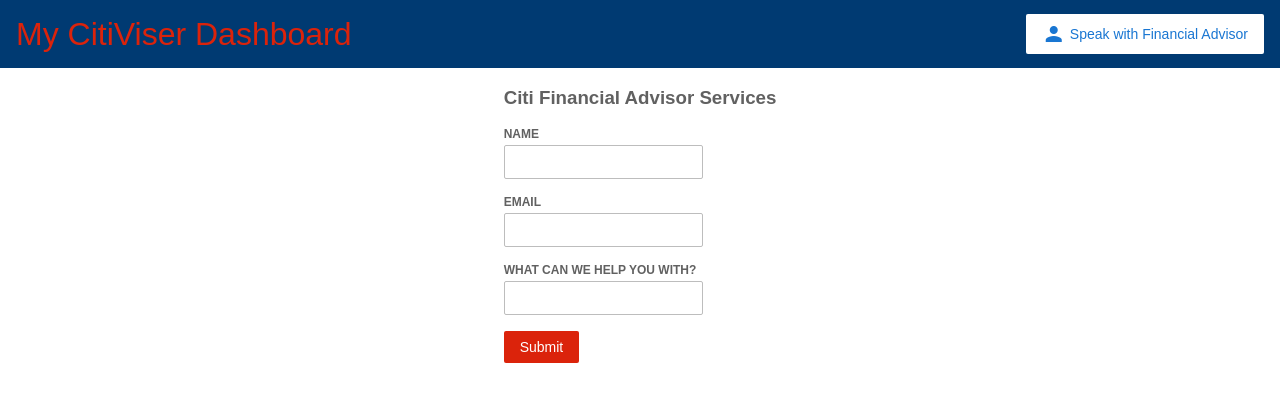
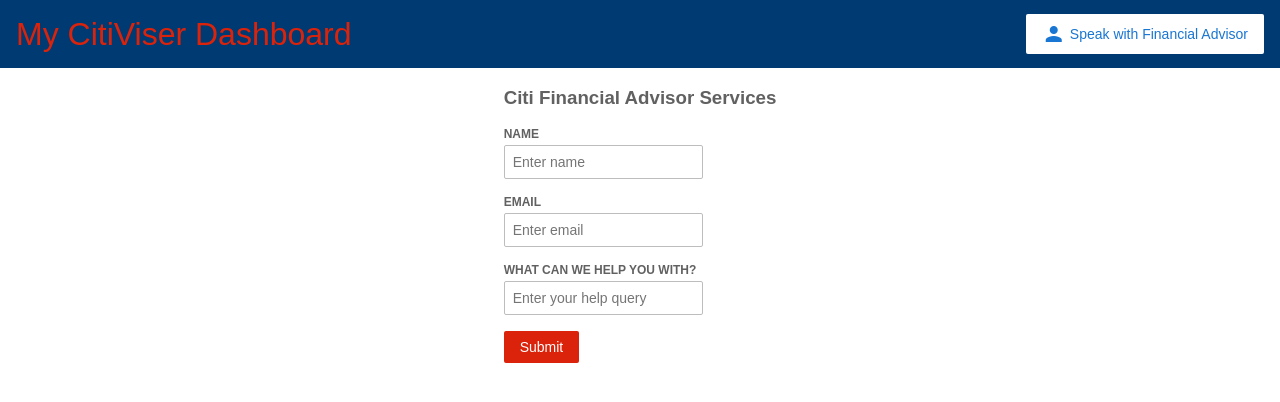
Before and after one commit to jphelan1/citidashboardapp, an Angular app: page /cart in a window 1280 px wide. Shown: the top 402 px of the page. Built offline with nearby package versions, Linux system fonts and the light colour scheme.

Commit message:
added prefilled text to form fields

```diff
--- a/src/app/cart/cart.component.html
+++ b/src/app/cart/cart.component.html
@@ -9,27 +9,27 @@
   <span>{{ item.price | currency }}</span>
 </div>
 
+<div class ="row">
   <form [formGroup]="checkoutForm" (ngSubmit)="onSubmit(checkoutForm.value)">
-
     <div>
       <label for="name">
         Name
       </label>
-    <input id="name" type="text" formControlName="name">
+      <input id="name" type="text" formControlName="name" placeholder="Enter name" class="form-control">
     </div>
 
     <div>
       <label for="email">
         Email
       </label>
-    <input id="email" type="text" formControlName="email">
+      <input id="email" type="text" formControlName="email" placeholder="Enter email" class="form-control">
     </div>
   <div>
       <label for="help">
         What can we help you with?
       </label>
-    <input id="help" type="text" formControlName="help">
+      <input id="help" type="text" formControlName="help" placeholder="Enter your help query" class="form-control">
     </div>
-  <button class="button" type="submit">Submit</button>
-
+    <button type="submit" class="btn btn-primary" [disabled]="!checkoutForm.valid">Submit</button>
   </form>
+</div>
--- a/src/app/cart/cart.component.ts
+++ b/src/app/cart/cart.component.ts
@@ -13,18 +13,15 @@ export class CartComponent implements OnInit {
   checkoutForm;
 
   //new vars
-  name;
-  email;
-  help;
+  name: string;
+  email : string;
+  help : string;
 
   constructor(
     private cartService: CartService,
     private formBuilder: FormBuilder,
   ) {
     this.checkoutForm = this.formBuilder.group({
-      //name: '',
-      //address: ''
-
       name: '',
       email: '',
       help: ''
```
Lines whose indentation alone changed are shown as unchanged.
